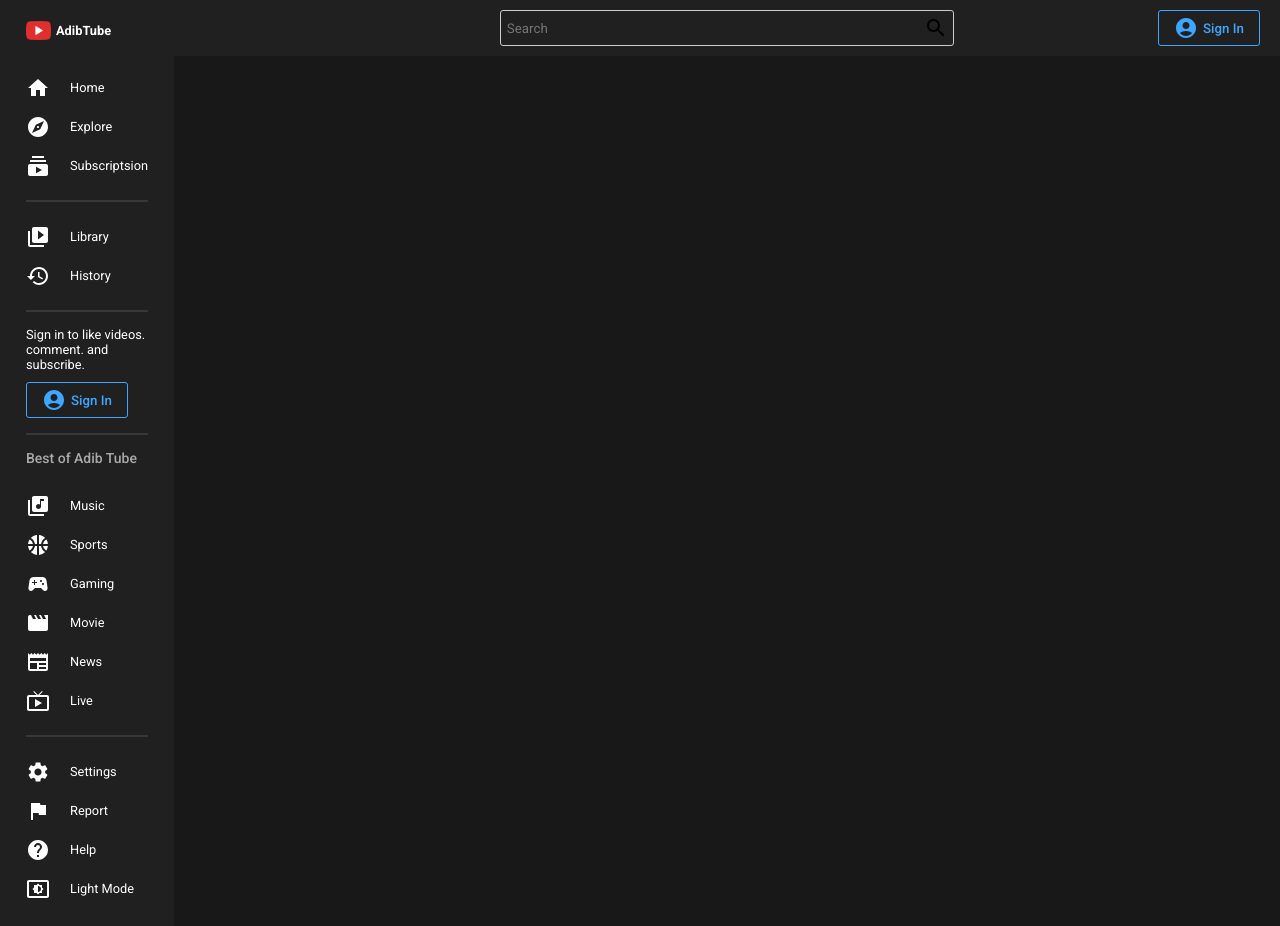
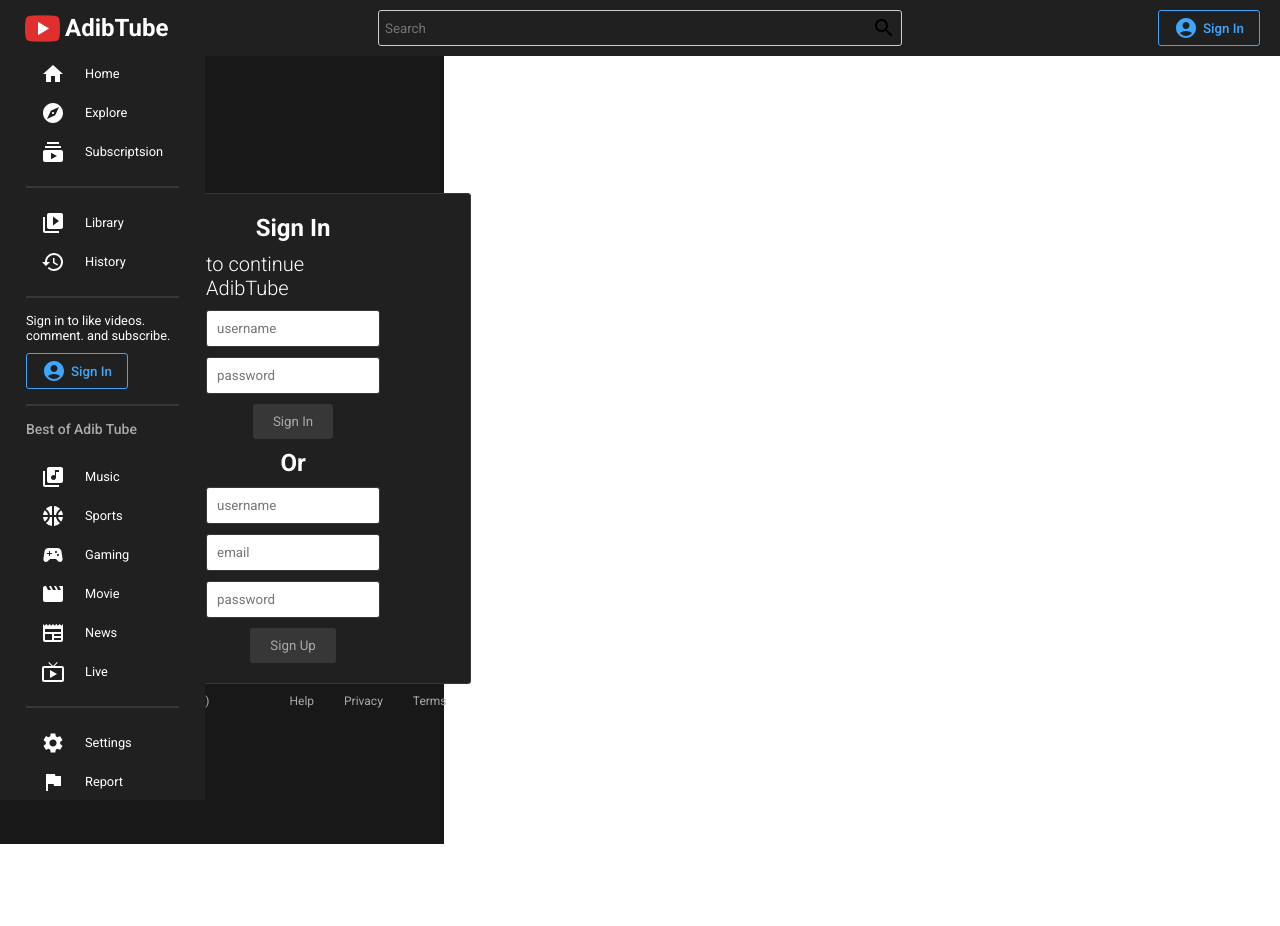
Before and after one commit to adibSetiawann/youtube-clone-fe, a React (Create React App) app: page /signin in a window 1280 px wide. After the commit the page ends 844 px from the top, so only its background shows below. Built offline with nearby package versions, Linux system fonts and the light colour scheme; a web font is replaced by a local one.

Commit message:
adjusment layout pages

```diff
--- a/package.json
+++ b/package.json
@@ -13,6 +13,7 @@
     "react": "^18.0.0",
     "react-dom": "^18.0.0",
     "react-iframe": "^1.8.0",
+    "react-loader-spinner": "^5.1.7-beta.1",
     "react-router-dom": "^6.3.0",
     "react-scripts": "5.0.1",
     "styled-components": "^5.3.5",
--- a/src/App.js
+++ b/src/App.js
@@ -6,6 +6,8 @@ import { darkTheme, lightTheme } from "./utils/Theme";
 import { BrowserRouter, Routes, Route } from "react-router-dom";
 import Home from "./pages/Home";
 import Video from "./pages/Video";
+import SignIn from "./pages/SignIn";
+import Loader from "./components/Loader";
 
 
 const Container = styled.div`
@@ -13,11 +15,14 @@ const Container = styled.div`
 `;
 
 const Main = styled.div`
-  flex: 7;
+   // overflow: auto;
   background-color: ${({ theme }) => theme.bg};
 `;
 const Wrapper = styled.div`
-padding: 22px 96px;`;
+margin-top: 56px;
+margin-left: 15%;
+padding: 22px 76px;
+padding-right: 0;`;
 
 function App() {
   const [darkMode, setDarkmode] = useState(true);
@@ -33,9 +38,11 @@ function App() {
               <Routes>
                 <Route path="/">
                   <Route index element={<Home />} />
+                  <Route path="/signin" element={<SignIn />} />
                   <Route path="video">
                     <Route path=":id" element={<Video />} />
                   </Route>
+                  <Route path="/loader" element={<Loader />}/>
                 </Route>
               </Routes>
             </Wrapper>
--- a/src/components/Card.jsx
+++ b/src/components/Card.jsx
@@ -3,26 +3,31 @@ import { Link } from "react-router-dom";
 import styled from "styled-components";
 
 const Container = styled.div`
-  width: 180px;
-  margin-bottom: 45px;
+  width: 240px;
+  margin-bottom: ${(props) => (props.type === "sm" ? "10px" : "45px")};
   cursor: pointer;
+  display: ${(props) => props.type === "sm" && "flex"};
+  gap: 15px;
 `;
 const Image = styled.div`
   width: 100%;
-  height: 101px;
+  height: ${(props) => (props.type === "sm" ? "70px" : "160px")};
   background-color: #999;
+  flex: 1;
 `;
 
 const Details = styled.div`
   display: flex;
- margin-top: 16px;
+  margin-top: ${(props) => props.type !== "sm" && "16px"};
   gap: 12px;
+  flex: 1;
 `;
 const ChannelImage = styled.div`
   width: 24px;
   height: 24px;
   background-color: #999;
   border-radius: 50%;
+  display: ${(props) => props.type === "sm" && "none"};
 `;
 
 const Texts = styled.div`
@@ -30,33 +35,33 @@ const Texts = styled.div`
 `;
 
 const Title = styled.h1`
- font-size: 0.9rem;
- color: ${({theme}) => theme.text};
+  font-size: ${(props) => (props.type === "sm" ? "0.8rem" : "0.9rem")};
+  color: ${({ theme }) => theme.text};
   font-weight: 500;
 `;
 
 const ChannelName = styled.h2`
-font-size: 0.7rem;
-color: ${({theme}) => theme.textSoft};
+  font-size: ${(props) => (props.type === "sm" ? "0.6rem" : "0.7rem")};
+  color: ${({ theme }) => theme.textSoft};
   margin: 7px 0;
 `;
 
 const InfoVideo = styled.div`
-font-size: 0.7rem;
-color: ${({theme}) => theme.textSoft};
+  font-size: ${(props) => (props.type === "sm" ? "0.6rem" : "0.7rem")};
+  color: ${({ theme }) => theme.textSoft};
 `;
 
-const Card = () => {
+const Card = ({ type }) => {
   return (
-    <Link to="/video" style={{textDecoration:"none"}}>
-    <Container>
-      <Image alt='video card component' src="https://picsum.photos/seed/picsum/400"/>
-      <Details>
-        <ChannelImage />
+    <Link to="/video" style={{ textDecoration: "none" }}>
+      <Container type={type}>
+        <Image type={type} alt="video card component" src="https://picsum.photos/seed/picsum/400" />
+        <Details type={type}>
+          <ChannelImage type={type} />
           <Texts>
-            <Title>Test Video</Title>
-            <ChannelName>Adib Setiawan</ChannelName>
-            <InfoVideo>12 views || 2 year ago</InfoVideo>
+            <Title type={type}>Test Video</Title>
+            <ChannelName type={type}>Adib Setiawan</ChannelName>
+            <InfoVideo type={type}>12 views &bull; 2 year ago</InfoVideo>
           </Texts>
         </Details>
       </Container>
--- /dev/null
+++ b/src/components/Loader.jsx
@@ -0,0 +1,22 @@
+import React from "react";
+// import "react-loader-spinner/dist/loader/css/react-spinner-loader.css";
+import { Oval, TailSpin } from "react-loader-spinner";
+import styled from "styled-components";
+const Spinner = styled.div`
+display: flex;
+flex-direction: column;
+align-items: center;
+justify-content: center;
+//   untuk mengukur bahwa component di center
+height: calc(100vh - 56px);
+`;
+
+const Loader = () => {
+  return (
+    <Spinner>
+      <Oval height="40" width="40" color="grey" ariaLabel="Loading" align-items="center"/>
+    </Spinner>
+  );
+};
+
+export default Loader;
--- a/src/components/Menu.jsx
+++ b/src/components/Menu.jsx
@@ -20,34 +20,32 @@ import AccountCircleIcon from "@mui/icons-material/AccountCircle";
 import { Link } from "react-router-dom";
 
 const Container = styled.div`
-  flex: 1;
+  width: 16%;
+  position: fixed;
+  overflow: auto;
+  scrollbar-width: none;
   background-color: ${({ theme }) => theme.bgLighter};
   height: 100%;
   color: ${({ theme }) => theme.text};
   font-size: 0.8rem;
-  position: sticky;
-  top: 0;
 `;
 
 const Wrapper = styled.div`
   padding: 18px 26px;
+  margin-top: 36px;
 `;
-const Logo = styled.div`
-  display: flex;
-  align-items: center;
-  gap: 5px;
-  font-weight: bold;
-  margin-bottom: 25px;
-`;
-const Image = styled.img`
-  height: 25px;
-`;
+
 const Item = styled.div`
   display: flex;
   align-items: center;
   gap: 20px;
   cursor: pointer;
-  padding: 7.5px 0px;
+  padding: 7.5px 15px;
+
+  &:hover{
+    background-color: ${({ theme }) => theme.soft};
+    border-radius: 3px;
+  }
 `;
 
 const Hr = styled.hr`
@@ -83,12 +81,12 @@ const Menu = ({ darkMode, setDarkmode }) => {
   return (
     <Container>
       <Wrapper>
-      <Link to="/" style={{textDecoration:"none", color:"inherit"}}>
+      {/* <Link to="/" style={{textDecoration:"none", color:"inherit"}}>
         <Logo>
           <Image src={LogoYoutube} alt="youtubelogo" />
           AdibTube
         </Logo>
-      </Link>
+      </Link> */}
         <Item>
           <HomeIcon /> Home
         </Item>
@@ -108,9 +106,11 @@ const Menu = ({ darkMode, setDarkmode }) => {
         <Hr />
         <Login>
           Sign in to like videos. comment. and subscribe.
+          <Link to='signin' style={{textDecoration: "none"}}>
           <Button>
             <AccountCircleIcon /> Sign In
           </Button>
+          </Link>
         </Login>
         <Hr />
         <Title> Best of Adib Tube</Title>
--- a/src/components/Navbar.jsx
+++ b/src/components/Navbar.jsx
@@ -2,17 +2,19 @@ import React from "react";
 import styled from "styled-components";
 import AccountCircleIcon from "@mui/icons-material/AccountCircle";
 import SearchIcon from "@mui/icons-material/Search";
+import { Link } from "react-router-dom";
+import LogoYoutube from "../img/youtube.png";
 
 const Container = styled.div`
-  position: sticky;
-  top: 0;
+  position: fixed;
   background-color: ${({ theme }) => theme.bgLighter};
   height: 56px;
+  width: 100%;
 `;
 const Wrapper = styled.div`
   display: flex;
   align-items: center;
-  justify-content: flex-end;
+  justify-content: space-between;
   height: 100%;
   padding: 0px 20px;
   position: relative;
@@ -50,17 +52,38 @@ const Button = styled.button`
   font-weight: 500;
   cursor: pointer;
 `;
+const Logo = styled.div`
+  display: flex;
+  align-items: center;
+  gap: 5px;
+  font-size: 1.5rem;
+  font-weight: bold;
+  margin-bottom: 25px;
+  margin: auto 5px;
+  color: ${({ theme }) => theme.text};
+`;
+const Image = styled.img`
+  height: 35px;
+`;
+
 const Navbar = () => {
   return (
     <Container>
       <Wrapper>
+        <Logo>
+          <Image src={LogoYoutube} alt="youtubelogo" />
+          AdibTube
+        </Logo>
+
         <Search>
           <Input placeholder="Search" />
           <SearchIcon />
         </Search>
-        <Button>
-          <AccountCircleIcon /> Sign In
-        </Button>
+        <Link to="signin" style={{ textDecoration: "none" }}>
+          <Button>
+            <AccountCircleIcon /> Sign In
+          </Button>
+        </Link>
       </Wrapper>
     </Container>
   );
--- a/src/pages/Home.jsx
+++ b/src/pages/Home.jsx
@@ -5,6 +5,7 @@ import Card from "../components/Card";
 const Container = styled.div`
 display: flex;
 justify-content: space-between;
+width: 85%;
 flex-wrap: wrap;`;
 const Home = () => {
   return (
--- /dev/null
+++ b/src/pages/SignIn.jsx
@@ -0,0 +1,93 @@
+import React from "react";
+import styled from "styled-components";
+
+const Container = styled.div`
+  display: flex;
+  flex-direction: column;
+  align-items: center;
+  justify-content: center;
+//   untuk mengukur bahwa component di center
+  height: calc(100vh - 56px);
+  color: ${({ theme }) => theme.soft};
+`;
+const Wrapper = styled.div`
+  display: flex;
+  align-items: center;
+  flex-direction: column;
+  padding: 20px 90px;
+  color: white;
+  background-color: ${({ theme }) => theme.bgLighter};
+  border: 1px solid ${({ theme }) => theme.soft};
+  border-radius: 3px;
+  gap: 10px;
+`;
+
+const Title = styled.h1`
+  color: ${({ theme }) => theme.text};
+  font-size: 24px;
+`;
+
+const SubTitle = styled.h2`
+  font-size: 20px;
+  font-weight: 300;
+`;
+
+const Input = styled.input`
+border: 1px solid ${({ theme }) => theme.soft};
+border-radius: 3px;
+padding: 10px;
+background-color: transparent
+width: 100%`;
+
+const Button = styled.button`
+border-radius: 3px;
+border:none;
+padding: 10px 20px;
+cursor:pointer
+font-weight: 500;
+background-color: ${({ theme }) => theme.soft};
+color: ${({ theme }) => theme.textSoft};
+`;
+
+const More = styled.div`
+  display: flex;
+  font-size: 12px;
+  // justify-content: space-between;
+  color: ${({ theme }) => theme.textSoft};
+  margin-top:10px;
+`;
+const Links = styled.div`
+  margin-left: 50px;
+`;
+const Link = styled.span`
+  margin-left: 30px;
+`;
+
+const SignIn = () => {
+  return (
+    <Container>
+      <Wrapper>
+        <Title>Sign In</Title>
+        <SubTitle>to continue AdibTube</SubTitle>
+        <Input placeholder="username" />
+        <Input type="password" placeholder="password" />
+        <Button>Sign In</Button>
+        <Title>Or</Title>
+        <Input placeholder="username" />
+        <Input placeholder="email" />
+        <Input type="password" placeholder="password" />
+        <Button>Sign Up</Button>
+      </Wrapper>
+      <More>
+        English(USA)
+        <Links>
+          <Link>Help</Link>
+          <Link>Privacy</Link>
+          <Link>Terms</Link>
+        </Links>
+      </More>
+    </Container>
+  );
+};
+
+export default SignIn;
--- a/src/pages/Video.jsx
+++ b/src/pages/Video.jsx
@@ -7,12 +7,14 @@ import ThumbDownIcon from "@mui/icons-material/ThumbDown";
 import LibraryAddIcon from "@mui/icons-material/LibraryAdd";
 import Comments from "../components/Comments";
 import AvatarImage from "../img/avatar.png";
+import Card from '../components/Card'
+
 const Container = styled.div`
   display: flex;
+  gap: 34px;
 `;
 const Content = styled.div`
-  flex: 6;
-  gap: 24px;
+  // flex: 7;
 `;
 const VideoWrapper = styled.div``;
 
@@ -51,7 +53,6 @@ const Hr = styled.hr`
 `;
 
 const Recommendation = styled.div`
-  flex: 2;
 `;
 const Channel = styled.div`
   display: flex;
@@ -115,7 +116,7 @@ const Video = () => {
           />
           <Title>Padi - Mahadewi</Title>
           <Details>
-            <Info>7.232.123 views || Mar 21, 2013</Info>
+            <Info>7.232.123 views &bull; Mar 21, 2013</Info>
             <Buttons>
               <Button>
                 <ThumbUpIcon /> Like
@@ -147,7 +148,23 @@ const Video = () => {
           <Comments />
         </VideoWrapper>
       </Content>
-      <Recommendation>Recommendation</Recommendation>
+      <Recommendation>
+        <Card type="sm"/>
+        <Card type="sm"/>
+        <Card type="sm"/>
+        <Card type="sm"/>
+        <Card type="sm"/>
+        <Card type="sm"/>
+        <Card type="sm"/>
+        <Card type="sm"/>
+        <Card type="sm"/>
+        <Card type="sm"/>
+        <Card type="sm"/>
+        <Card type="sm"/>
+        <Card type="sm"/>
+        <Card type="sm"/>
+        <Card type="sm"/>
+      </Recommendation>
     </Container>
   );
 };
```
Also changed, not shown: 1 other file (tests, documents, lock files or other folders). Lines whose indentation alone changed are shown as unchanged.
